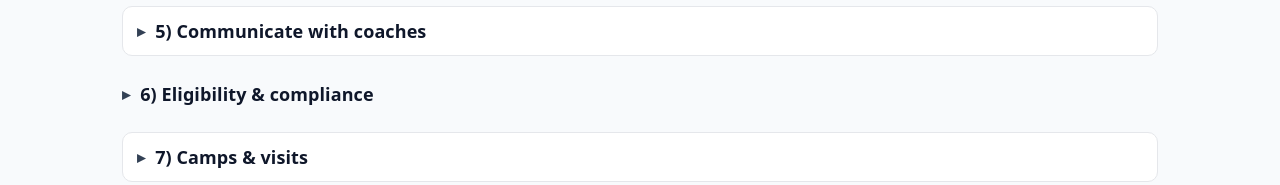
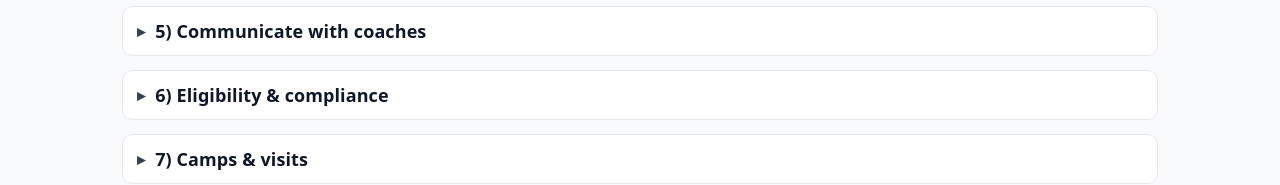
Before and after one commit to mattblittle-create/scoutline-beta, a Next.js app: page /recruiting-journey in a window 1280 px wide. Shown: the part 961-1146 px from the top of the page. Built offline with nearby package versions, Linux system fonts and the light colour scheme.

Commit message:
Update page.tsx

```diff
--- a/app/recruiting-journey/page.tsx
+++ b/app/recruiting-journey/page.tsx
@@ -220,14 +220,14 @@ export default function RecruitingJourneyPage() {
           </div>
         </details>
 
-        {/* 6) Eligibility & compliance — plain (no box) */}
-        <details className="plain">
+        {/* 6) Eligibility & compliance — now same border style */}
+        <details>
           <summary>6) Eligibility & compliance</summary>
           <div className="panel-body">
             <p style={{ color: "#475569", lineHeight: 1.65, marginTop: 0 }}>
               Register with the NCAA Eligibility Center early and keep transcripts/testing current.{" "}
               <a
-                href="https://web3.ncaa.org/ecwr3/"
+                href="https://www.ncaa.org/student-athletes/future/eligibility-center"
                 target="_blank"
                 rel="noopener noreferrer"
                 style={{ color: "#0f172a", textDecoration: "underline" }}
```
